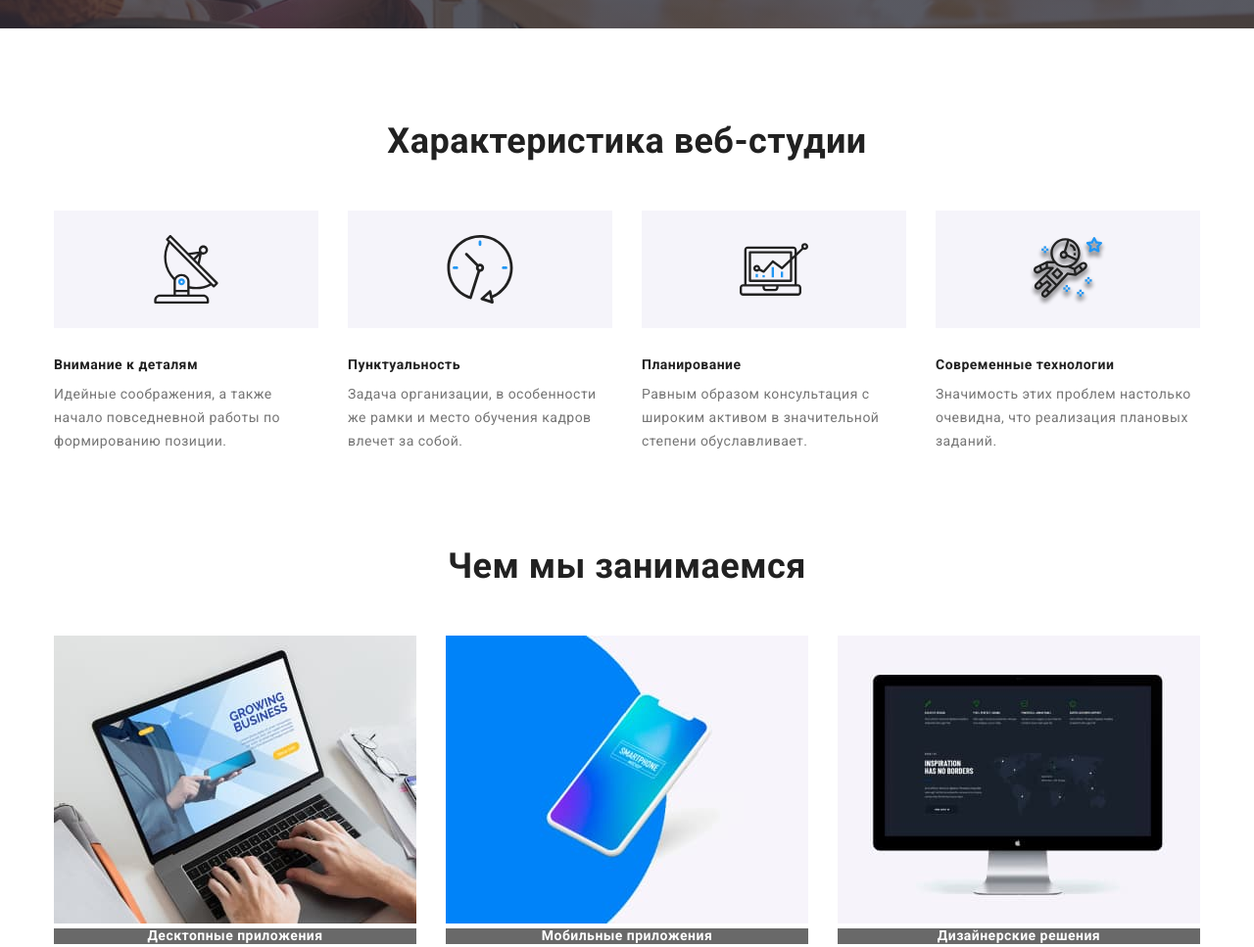
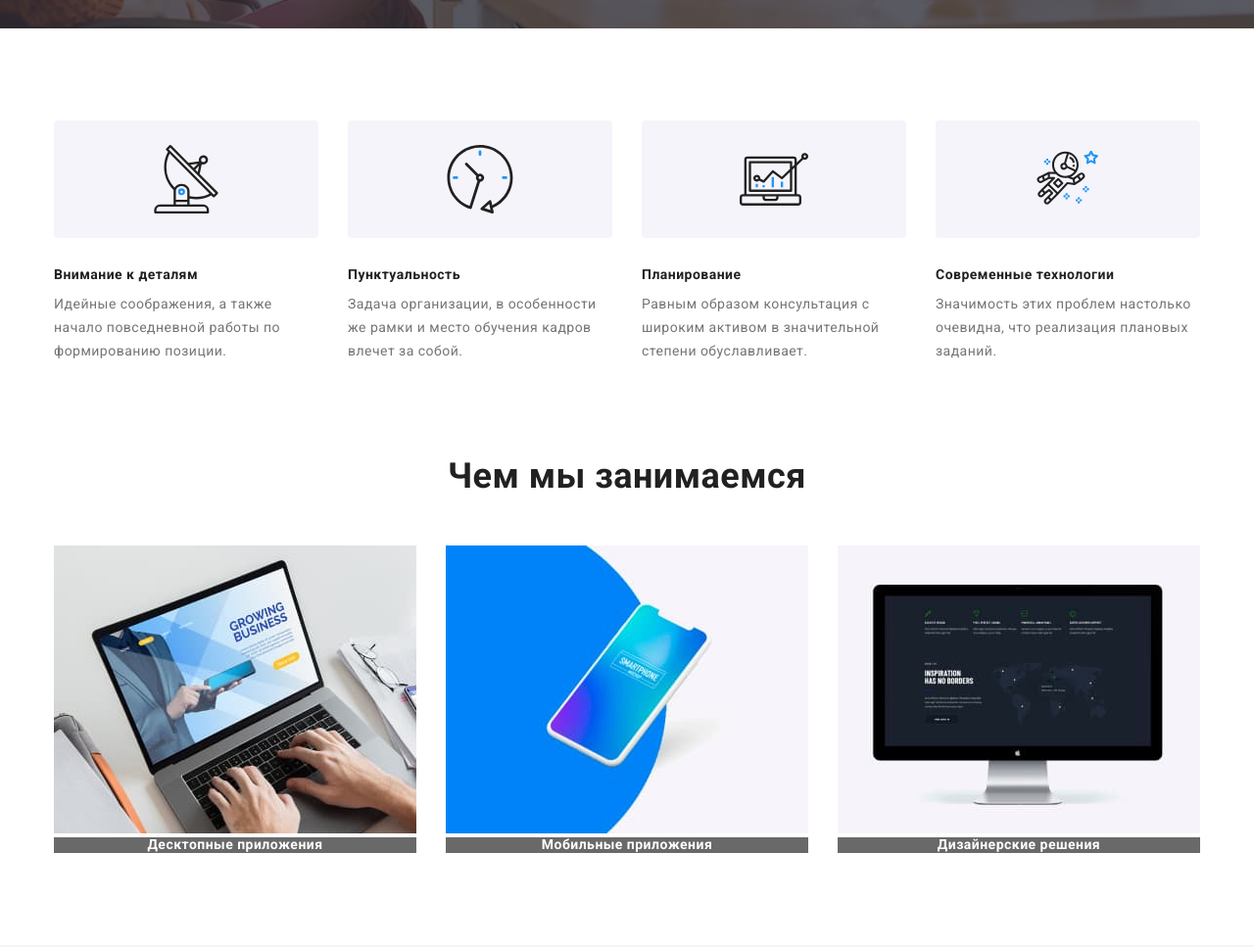
Before and after one commit to 7Romuch7/goit-markup-hw-04, a plain HTML site: page index.html in a window 1280 px wide. Shown: the part 651-1618 px from the top of the page at 98% size. Drawn offline with nearby package versions, Linux system fonts and the light colour scheme.

Commit message:
оформление иконок

```diff
--- a/css/styles.css
+++ b/css/styles.css
@@ -216,6 +216,17 @@ ul {
 
 /* features */
 
+.hidden-title {
+    position: absolute;
+    width: 1px;
+    height: 1px;
+    margin: -1px;
+    border: 0;
+    padding: 0;
+    clip: rect(0 0 0 0);
+    overflow: hidden;
+}
+
 .feature-list {
     display: flex;
     margin-top: 0;
@@ -223,40 +234,12 @@ ul {
     padding: 0;
 }
 
-.feature-list .feature-list-item {
-    width: 270px;
-}
-
-.feature-list-item::before {
-    display: block;
-    content: '';
-    height: 120px;
-    background-size: contain;
+.icon-block {
+    display: flex;
     background: var(--complementary-color3);
-}
-
-.icon-antenna::before {
-    background-image: url("../images/antena-1.svg");
-    background-repeat: no-repeat;
-    background-position: center;
-}
-
-.icon-clock::before {
-    background-image: url("../images/clock-1.svg");
-    background-repeat: no-repeat;
-    background-position: center;
-}
-
-.icon-diagram::before {
-    background-image: url("../images/diagram-1.svg");
-    background-repeat: no-repeat;
-    background-position: center;
-}
-
-.icon-astronaut::before {
-    background-image: url("../images/astronaut-1.svg");
-    background-repeat: no-repeat;
-    background-position: center;
+    margin-bottom: 30px;
+    padding: 25px 100px;
+    border-radius: 4px;
 }
 
 .feature-list-item + .feature-list-item,
@@ -267,7 +250,7 @@ ul {
 }
 
 .feature-list .title {
-    margin-top: 30px;
+    margin-top: 0;
     margin-bottom: 10px;
 
     color: var(--title-text-color);
--- a/index.html
+++ b/index.html
@@ -47,21 +47,41 @@
         <!-- Характеристика веб-студии -->
         <section class="section">
             <div class="container">
-                <h2 class="section-title">Характеристика веб-студии</h2>
+                <h2 class="hidden-title">Характеристика веб-студии</h2>
                     <ul class="feature-list">
-                        <li class="feature-list-item icon-antenna">
-                                <h3 class="title">Внимание к деталям</h3>
-                                    <p class="clarifications">Идейные соображения, а также начало повседневной работы по формированию позиции.</p>
+                        <li class="feature-list-item">
+                            <div class="icon-block">
+                                <svg class="icon" width="70" height="70">
+                                    <use href="./images/sprite.svg#antena"></use>
+                                </svg>
+                            </div>
+                                    <h3 class="title">Внимание к деталям</h3>
+                                        <p class="clarifications">Идейные соображения, а также начало повседневной работы по формированию позиции.</p>
                         </li>
-                        <li class="feature-list-item icon-clock">
+                        <li class="feature-list-item">
+                            <div class="icon-block">
+                                <svg class="icon" width="70" height="70">
+                                    <use href="./images/sprite.svg#icon-clock-1"></use>
+                                </svg>
+                            </div>
                                 <h3 class="title">Пунктуальность</h3>
                                     <p class="clarifications">Задача организации, в особенности же рамки и место обучения кадров влечет за собой.</p>
                         </li>
-                        <li class="feature-list-item icon-diagram">
+                        <li class="feature-list-item">
+                            <div class="icon-block">
+                                <svg class="icon" width="70" height="70">
+                                    <use href="./images/sprite.svg#icon-diagram-1"></use>
+                                </svg>
+                            </div>
                                 <h3 class="title">Планирование</h3>
                                     <p class="clarifications">Равным образом консультация с широким активом в значительной степени обуславливает.</p>
                         </li>
-                        <li class="feature-list-item icon-astronaut">
+                        <li class="feature-list-item">
+                            <div class="icon-block">
+                                <svg class="icon" width="70" height="70">
+                                    <use href="./images/sprite.svg#icon-astronaut-1"></use>
+                                </svg>
+                            </div>
                                 <h3 class="title">Современные технологии</h3>
                                     <p class="clarifications">Значимость этих проблем настолько очевидна, что реализация плановых заданий.</p>
                         </li>
```
Also changed, not shown: images/antena-1.svg (deleted), images/astronaut-1.svg (deleted), images/clock-1.svg (deleted), images/diagram-1.svg (deleted), images/ellipse-2.svg (deleted), images/ellipse-3.svg (deleted), images/ellipse-4.svg (deleted), images/ellipse-5.svg (deleted), images/ellipse.svg (deleted), images/envelope.svg (deleted), images/logo-1.svg (deleted), images/logo-2.svg (deleted), images/logo-3.svg (deleted), images/logo-4.svg (deleted), 4 more files.
